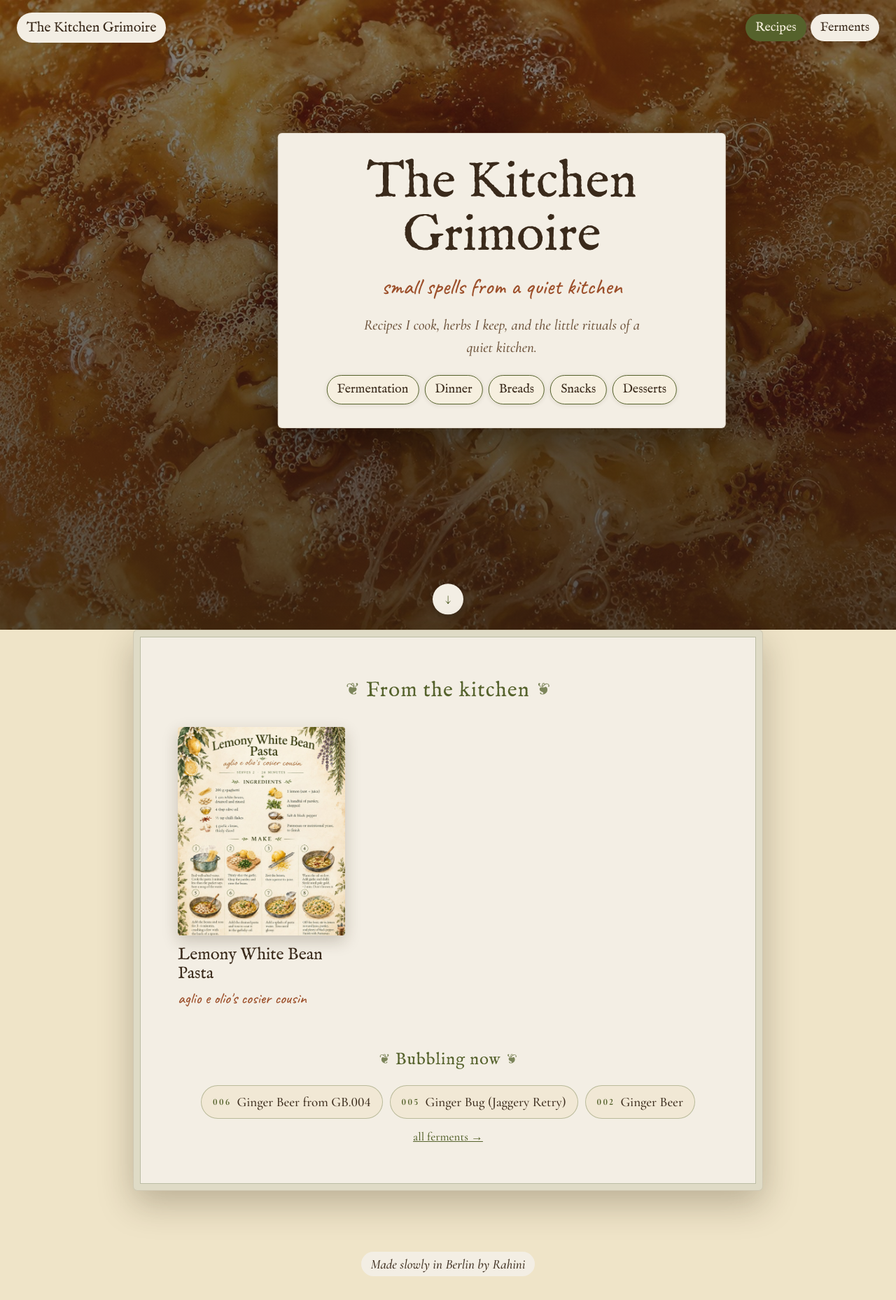
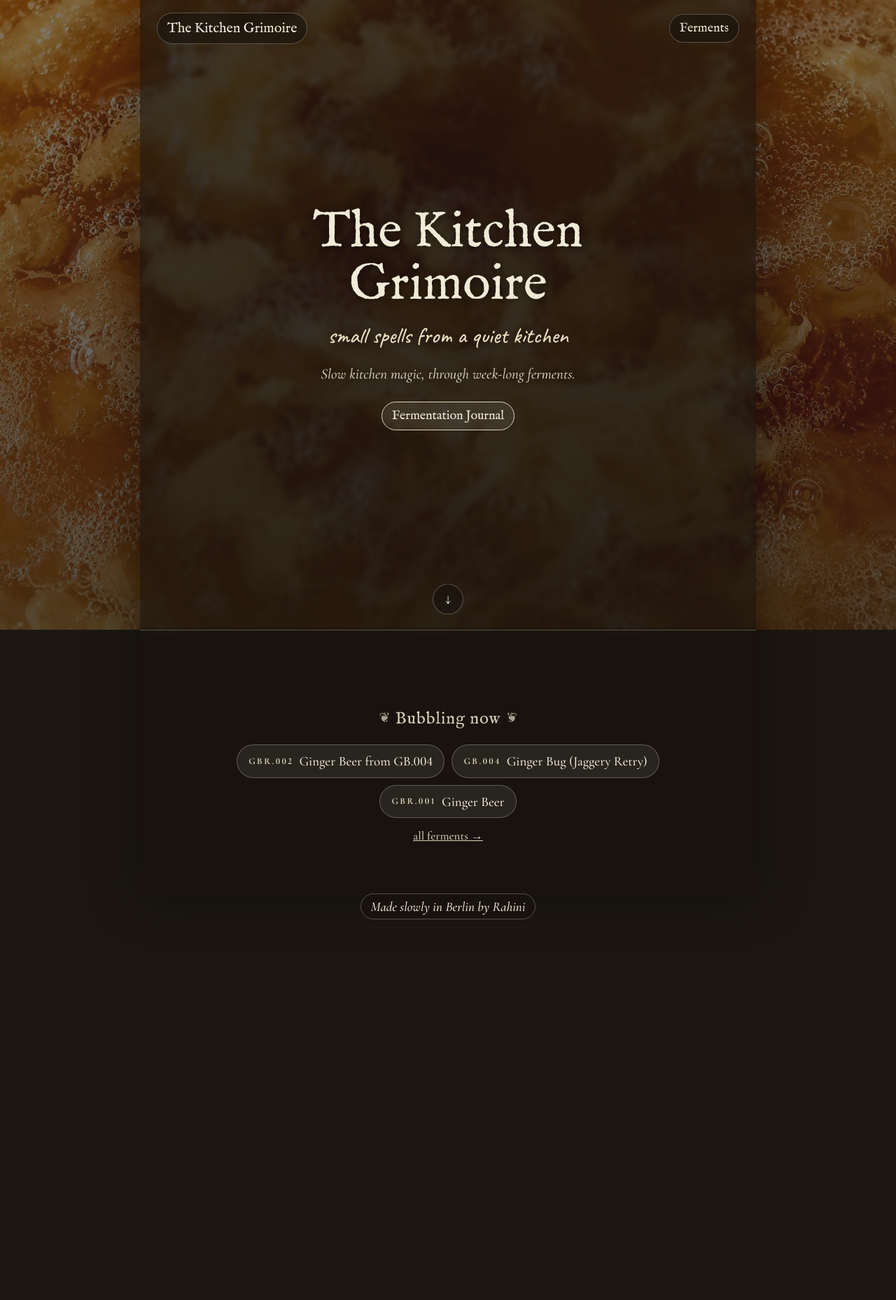
Before and after one commit to rahinic/kitchen-grimoire, a Jekyll site: the page built from index.html, in a window 1280 px wide. Shown: the whole page at 70% size. Built offline with Jekyll 4.4.1, drawn with Linux system fonts in a browser that asks for light colours; after the commit the page ends 1346 px from its top, so only the background shows below that.

Commit message:
Fermentation-focused redesign: centre band, eggshell text, remove recipes and categories
Co-Authored-By: Claude Sonnet 5.5 <noreply@anthropic.com>
Claude-Session: https://claude.ai/code/session_01H22Q5C29pPMNdP5H9kNhAe

```diff
--- a/_layouts/default.html
+++ b/_layouts/default.html
@@ -24,7 +24,6 @@
   <header class="topbar">
     <a class="brand" href="{{ '/' | relative_url }}">{{ site.title }}</a>
     <nav class="topnav" aria-label="Sections">
-      <a href="{{ '/' | relative_url }}"{% unless page.url contains '/ferments/' %} class="on"{% endunless %}>Recipes</a>
       <a href="{{ '/ferments/' | relative_url }}"{% if page.url contains '/ferments/' %} class="on"{% endif %}>Ferments</a>
     </nav>
   </header>
--- a/assets/css/style.css
+++ b/assets/css/style.css
@@ -7,8 +7,9 @@
 @font-face{font-family:"Hand";font-weight:500;src:url(../fonts/caveat-latin-500-normal.woff2) format("woff2");font-display:swap}
 
 :root{
-  --ink:#3a2a1b; --soft:#6b5139; --olive:#55622c; --rust:#9c4f2a;
-  --paper:#f7f0de; --paper-2:#efe4c8; --card:#F3EEE4; --line:rgba(85,98,44,.35);
+  --ink:#F0EAD6; --soft:#D3CCB5; --olive:#D9D2B8; --rust:#EBDDBF;
+  --paper:#231C14; --paper-2:#1c1712; --line:rgba(240,234,214,.28);
+  --band:rgba(24,19,14,.62); --pill:rgba(24,19,14,.62);
   --serif:"Corm",Georgia,serif; --title:"Fell",Georgia,serif; --hand:"Hand","Bradley Hand",cursive;
 }
 *{box-sizing:border-box}
@@ -16,6 +17,10 @@ html{scroll-behavior:smooth}
 body{margin:0;font-variant-numeric:lining-nums;background:var(--paper-2);color:var(--ink);font-family:var(--serif);font-weight:500;font-size:19px;line-height:1.55;-webkit-font-smoothing:antialiased}
 a{color:var(--olive)}
 img{max-width:100%;display:block}
+
+/* ---------- the centre band: a semi-opaque shaded column over the photo ---------- */
+main{max-width:880px;margin:0 auto;min-height:100vh;background:var(--band);-webkit-backdrop-filter:blur(3px);backdrop-filter:blur(3px);box-shadow:0 0 70px rgba(0,0,0,.4)}
+@media (max-width:920px){main{background:rgba(24,19,14,.26);box-shadow:none}}
 
 /* ---------- the scene: the photo stays behind everything, under a dark overlay ---------- */
 .scene{position:fixed;inset:0;z-index:-1;background-color:#1c1712;
@@ -25,15 +30,12 @@ img{max-width:100%;display:block}
 @media (min-width:1024px) and (hover:hover) and (pointer:fine){.scene{background-attachment:fixed}}
 
 /* ---------- top bar ---------- */
-.topbar{position:absolute;top:0;left:0;right:0;padding:18px 24px;z-index:5}
-.brand{font-family:var(--title);font-size:20px;color:var(--ink);text-decoration:none;background:var(--card);padding:6px 14px;border-radius:999px;box-shadow:0 1px 6px rgba(60,40,20,.12)}
+.topbar{position:absolute;top:0;left:0;right:0;max-width:880px;margin:0 auto;padding:18px 24px;z-index:5}
+.brand{font-family:var(--title);font-size:20px;color:var(--ink);text-decoration:none;background:var(--pill);border:1px solid var(--line);-webkit-backdrop-filter:blur(4px);backdrop-filter:blur(4px);padding:6px 14px;border-radius:999px}
 
-/* ---------- hero: text sits in the empty parchment of the painting ---------- */
+/* ---------- hero: centred in the band ---------- */
 .hero{min-height:100svh;display:flex;align-items:center;justify-content:center;position:relative;padding:90px 16px 80px}
-.hero-inner{text-align:center;max-width:640px;transform:translate(6vw,-6vh);
-  background:var(--card);padding:clamp(22px,3vw,34px) clamp(20px,4vw,40px);border-radius:6px;
-  box-shadow:0 18px 50px rgba(0,0,0,.35),inset 0 0 0 1px rgba(120,95,60,.15)}
-@media (orientation:portrait){.hero-inner{transform:translate(2vw,-4vh);max-width:78vw}}
+.hero-inner{text-align:center;max-width:640px;text-shadow:0 1px 8px rgba(0,0,0,.45)}
 .kicker{font-family:var(--serif);font-weight:700;font-size:13px;letter-spacing:.32em;text-transform:uppercase;color:var(--olive);margin:0 0 10px}
 .hero h1{font-family:var(--title);font-weight:400;font-size:clamp(40px,6vw,74px);line-height:1.02;margin:0;color:var(--ink)}
 .tagline{font-family:var(--hand);font-size:clamp(24px,2.6vw,32px);color:var(--rust);margin:10px 0 6px}
@@ -43,15 +45,12 @@ img{max-width:100%;display:block}
 @media (max-width:480px){.meta{letter-spacing:.18em;gap:8px}.meta::before,.meta::after{width:22px}}
 .intro{font-style:italic;font-size:21px;color:var(--soft);margin:14px auto 0;max-width:420px}
 .scroll-cue{position:absolute;bottom:22px;left:50%;transform:translateX(-50%);width:44px;height:44px;border-radius:50%;display:grid;place-items:center;text-decoration:none;
-  background:var(--card);color:var(--olive);font-size:20px;box-shadow:0 2px 10px rgba(0,0,0,.3);animation:bob 2.4s ease-in-out infinite}
+  background:var(--pill);border:1px solid var(--line);color:var(--ink);font-size:20px;animation:bob 2.4s ease-in-out infinite}
 @keyframes bob{50%{transform:translate(-50%,6px)}}
 @media (prefers-reduced-motion:reduce){.scroll-cue{animation:none}html{scroll-behavior:auto}}
 
-/* ---------- the parchment sheet that scrolls over the scene ---------- */
-.sheet{position:relative;max-width:900px;margin:0 auto 10vh;padding:clamp(28px,5vw,64px) clamp(16px,5vw,64px);
-  background:var(--card);border-radius:6px;
-  box-shadow:0 18px 50px rgba(50,35,15,.28),inset 0 0 0 1px rgba(120,95,60,.15),inset 0 0 0 10px rgba(247,240,222,.6),inset 0 0 0 11px var(--line)}
-@media (max-width:640px){.sheet{margin:0 10px 8vh}}
+/* ---------- the content that scrolls inside the band ---------- */
+.sheet{position:relative;max-width:900px;margin:0 auto;padding:clamp(28px,5vw,56px) clamp(16px,5vw,48px) clamp(40px,8vh,80px);border-top:1px solid var(--line)}
 
 h2{font-family:var(--title);font-weight:400;font-size:30px;color:var(--olive);text-align:center;margin:0 0 18px;letter-spacing:.04em}
 .sprig{display:inline-block;color:var(--olive);opacity:.75;font-size:.8em;vertical-align:.08em}
@@ -64,10 +63,10 @@ h2{font-family:var(--title);font-weight:400;font-size:30px;color:var(--olive);te
 
 /* leaflet */
 .leaflet{margin:0 auto 48px;max-width:440px;text-align:center}
-.leaflet-tabs{display:inline-flex;gap:4px;margin-bottom:12px;background:rgba(85,98,44,.1);padding:4px;border-radius:999px}
+.leaflet-tabs{display:inline-flex;gap:4px;margin-bottom:12px;background:rgba(240,234,214,.12);padding:4px;border-radius:999px}
 .leaflet-tabs button{font:700 13px var(--serif);letter-spacing:.18em;text-transform:uppercase;border:0;background:none;color:var(--olive);padding:7px 14px;border-radius:999px;cursor:pointer}
 .leaflet-tabs button.on{background:var(--paper);box-shadow:0 1px 4px rgba(60,40,20,.15)}
-.leaflet img{border-radius:4px;box-shadow:0 10px 30px rgba(50,35,15,.25);width:100%;height:auto}
+.leaflet img{border-radius:4px;box-shadow:0 10px 30px rgba(0,0,0,.4);width:100%;height:auto}
 .pin{display:inline-block;margin-top:14px;font-weight:700;font-size:13px;letter-spacing:.2em;text-transform:uppercase;text-decoration:none;color:#fff;background:#b23a2e;padding:9px 18px;border-radius:999px}
 
 /* gather + make */
@@ -79,7 +78,7 @@ h2{font-family:var(--title);font-weight:400;font-size:30px;color:var(--olive);te
 .checklist input{appearance:none;flex:none;width:20px;height:20px;margin-top:4px;border:1.5px solid var(--olive);border-radius:50%;display:grid;place-items:center;cursor:pointer;background:transparent}
 .checklist input:checked{background:var(--olive)}
 .checklist input:checked::after{content:"✓";color:var(--paper);font-size:13px;line-height:1}
-.checklist input:checked+span{text-decoration:line-through;text-decoration-color:rgba(85,98,44,.6);opacity:.55}
+.checklist input:checked+span{text-decoration:line-through;text-decoration-color:rgba(240,234,214,.6);opacity:.55}
 .steps{list-style:none;counter-reset:s;margin:0;padding:0}
 .steps li{counter-increment:s;position:relative;padding:0 0 18px 50px;cursor:pointer;transition:opacity .2s}
 .steps li::before{content:counter(s);position:absolute;left:0;top:-1px;width:32px;height:32px;border-radius:50%;border:1.5px solid var(--olive);color:var(--olive);font-family:var(--title);font-size:18px;display:grid;place-items:center;background:var(--paper)}
@@ -107,7 +106,7 @@ h2{font-family:var(--title);font-weight:400;font-size:30px;color:var(--olive);te
 .shelf-title{margin-bottom:28px}
 .grid{list-style:none;margin:0;padding:0;display:grid;grid-template-columns:repeat(auto-fill,minmax(230px,1fr));gap:28px}
 .card a{display:block;text-decoration:none;color:inherit}
-.thumb{aspect-ratio:4/5;overflow:hidden;border-radius:4px;box-shadow:0 8px 22px rgba(50,35,15,.22);transition:transform .25s}
+.thumb{aspect-ratio:4/5;overflow:hidden;border-radius:4px;box-shadow:0 8px 22px rgba(0,0,0,.4);transition:transform .25s}
 .thumb img{width:100%;height:100%;object-fit:cover;object-position:top}
 .card a:hover .thumb{transform:translateY(-4px) rotate(-.6deg)}
 .card h3{font-family:var(--title);font-weight:400;font-size:24px;line-height:1.15;margin:14px 0 4px;color:var(--ink)}
@@ -115,24 +114,24 @@ h2{font-family:var(--title);font-weight:400;font-size:30px;color:var(--olive);te
 
 /* footer */
 .foot{text-align:center;padding:0 16px 36px;font-style:italic;color:var(--ink)}
-.foot span{background:var(--card);padding:6px 14px;border-radius:999px}
+.foot span{background:var(--pill);border:1px solid var(--line);-webkit-backdrop-filter:blur(4px);backdrop-filter:blur(4px);padding:6px 14px;border-radius:999px}
 
 /* ---------- navigation ---------- */
 .topbar{display:flex;align-items:center;justify-content:space-between;flex-wrap:wrap;gap:8px 12px}
 .topnav{display:flex;gap:6px}
-.topnav a{font-family:var(--title);font-size:18px;color:var(--ink);text-decoration:none;background:var(--card);padding:6px 14px;border-radius:999px;box-shadow:0 1px 6px rgba(60,40,20,.12)}
+.topnav a{font-family:var(--title);font-size:18px;color:var(--ink);text-decoration:none;background:var(--pill);border:1px solid var(--line);-webkit-backdrop-filter:blur(4px);backdrop-filter:blur(4px);padding:6px 14px;border-radius:999px}
 .topnav a:hover,.topnav a.on{background:var(--olive);color:var(--paper)}
 @media (max-width:480px){.topbar{padding:14px 12px}.brand{font-size:16px;padding:5px 11px}.topnav a{font-size:16px;padding:5px 11px}}
 
 /* ---------- fermentation journal ---------- */
-.badge{display:inline-block;font:700 12px var(--serif);letter-spacing:.2em;text-transform:uppercase;padding:3px 12px;border-radius:999px;border:1.5px solid var(--olive);color:var(--olive);background:rgba(247,240,222,.85);text-shadow:none}
+.badge{display:inline-block;font:700 12px var(--serif);letter-spacing:.2em;text-transform:uppercase;padding:3px 12px;border-radius:999px;border:1.5px solid var(--olive);color:var(--olive);background:transparent;text-shadow:none}
 .badge.s-bubbling,.badge.s-in-use{background:var(--olive);color:var(--paper)}
 .badge.s-carbonating{border-color:var(--rust);color:var(--rust)}
 .badge.s-finished,.badge.s-retired,.badge.s-discarded{border-color:var(--soft);color:var(--soft)}
 .status-line{margin:10px 0 0}
 .hero .meta.no-day .dot,.hero .meta.no-day .daycount{display:none}
 
-.setup{max-width:620px;margin:0 auto 44px;padding:20px 26px;background:rgba(239,228,200,.55);border:1px dashed var(--line);border-radius:6px}
+.setup{max-width:620px;margin:0 auto 44px;padding:20px 26px;background:rgba(240,234,214,.06);border:1px dashed var(--line);border-radius:6px}
 .setup h2{font-size:26px}
 .setup dl{margin:0}
 .setup dl>div{display:grid;grid-template-columns:120px 1fr;gap:12px;padding:7px 0;border-bottom:1px dashed var(--line)}
@@ -150,7 +149,7 @@ h2{font-family:var(--title);font-weight:400;font-size:30px;color:var(--olive);te
 .timeline p{margin:0;padding-top:6px}
 
 .notes{display:grid;grid-template-columns:repeat(auto-fit,minmax(240px,1fr));gap:20px;max-width:700px;margin:0 auto 36px}
-.note-block{padding:16px 22px;border-radius:6px;border:1px solid var(--line);background:rgba(239,228,200,.45)}
+.note-block{padding:16px 22px;border-radius:6px;border:1px solid var(--line);background:rgba(240,234,214,.06)}
 .note-block h3{font-family:var(--title);font-weight:400;font-size:24px;margin:0 0 6px;color:var(--olive)}
 .note-block.troubles h3{color:var(--rust)}
 .note-block p{margin:0}
@@ -158,7 +157,7 @@ h2{font-family:var(--title);font-weight:400;font-size:30px;color:var(--olive);te
 .gallery{display:grid;grid-template-columns:repeat(auto-fill,minmax(min(300px,100%),1fr));gap:14px;max-width:700px;margin:0 auto 36px}
 .gallery figure{margin:0}
 .gallery a{display:block}
-.gallery img{width:100%;aspect-ratio:3/4;object-fit:cover;border-radius:4px;box-shadow:0 6px 16px rgba(50,35,15,.2)}
+.gallery img{width:100%;aspect-ratio:3/4;object-fit:cover;border-radius:4px;box-shadow:0 6px 16px rgba(0,0,0,.4)}
 .gallery figcaption{font-size:15px;font-style:italic;color:var(--soft);margin-top:4px}
 
 .disclaimer{text-align:center;font-style:italic;font-size:14px;color:var(--soft);margin:30px 0 0}
@@ -179,14 +178,14 @@ h2{font-family:var(--title);font-weight:400;font-size:30px;color:var(--olive);te
 .bubbling-strip{margin-top:52px;text-align:center}
 .bubbling-strip h2{font-size:24px}
 .bubbling-strip ul{list-style:none;margin:0 0 10px;padding:0;display:flex;flex-wrap:wrap;gap:10px;justify-content:center}
-.bubbling-strip li a{display:inline-flex;gap:8px;align-items:center;text-decoration:none;color:var(--ink);padding:8px 16px;border:1px solid var(--line);border-radius:999px;background:rgba(239,228,200,.55)}
+.bubbling-strip li a{display:inline-flex;gap:8px;align-items:center;text-decoration:none;color:var(--ink);padding:8px 16px;border:1px solid var(--line);border-radius:999px;background:rgba(240,234,214,.08)}
 .bubbling-strip li a:hover{border-color:var(--olive)}
 .bubbling-strip .no{font-weight:700;font-size:13px;letter-spacing:.18em;color:var(--olive)}
 .bubbling-strip .all{font-size:17px}
 
 /* ---------- home: browse buttons ---------- */
 .hero-links{display:flex;flex-wrap:wrap;gap:8px;justify-content:center;margin:22px auto 0;text-shadow:none}
-.hero-links a{font-family:var(--title);font-size:18px;text-decoration:none;color:var(--ink);background:rgba(247,240,222,.88);border:1.5px solid var(--olive);padding:6px 14px;border-radius:999px;box-shadow:0 1px 6px rgba(60,40,20,.12);transition:background .2s,color .2s,transform .2s}
+.hero-links a{font-family:var(--title);font-size:18px;text-decoration:none;color:var(--ink);background:rgba(240,234,214,.08);border:1.5px solid var(--olive);padding:6px 14px;border-radius:999px;transition:background .2s,color .2s,transform .2s}
 .hero-links a:hover,.hero-links a:focus-visible{background:var(--olive);color:var(--paper);transform:translateY(-2px)}
 
 /* ferment codes + verdict */
--- a/breads/index.html
+++ /dev/null
@@ -1,6 +0,0 @@
----
-layout: category
-title: "Breads"
-tagline: "flour, water and patience"
-category: breads
----
--- a/desserts/index.html
+++ /dev/null
@@ -1,6 +0,0 @@
----
-layout: category
-title: "Desserts"
-tagline: "something sweet to finish"
-category: desserts
----
--- a/dinner/index.html
+++ /dev/null
@@ -1,6 +0,0 @@
----
-layout: category
-title: "Dinner"
-tagline: "cosy plates for the evening"
-category: dinner
----
--- a/index.html
+++ b/index.html
@@ -1,47 +1,31 @@
 ---
 layout: default
 ---
+{% include ferments-split.html %}
 <section class="hero">
   <div class="hero-inner">
     <h1>{{ site.title }}</h1>
     <p class="tagline">{{ site.tagline }}</p>
-    <p class="intro">Recipes I cook, herbs I keep, and the little rituals of a quiet kitchen.</p>
-    <nav class="hero-links" aria-label="Browse the grimoire">
-      <a href="{{ '/ferments/' | relative_url }}">Fermentation</a>
-      <a href="{{ '/dinner/' | relative_url }}">Dinner</a>
-      <a href="{{ '/breads/' | relative_url }}">Breads</a>
-      <a href="{{ '/snacks/' | relative_url }}">Snacks</a>
-      <a href="{{ '/desserts/' | relative_url }}">Desserts</a>
+    <p class="intro">Slow kitchen magic, through week-long ferments.</p>
+    <nav class="hero-links" aria-label="Enter the journal">
+      <a href="{{ '/ferments/' | relative_url }}">Fermentation Journal</a>
     </nav>
   </div>
-  <a class="scroll-cue" href="#recipes" aria-label="Scroll to recipes">↓</a>
+  <a class="scroll-cue" href="#bubbling" aria-label="Scroll to what is bubbling">↓</a>
 </section>
 
-<section class="sheet" id="recipes">
-  <h2 class="shelf-title"><span class="sprig">❦</span> From the kitchen <span class="sprig flip">❦</span></h2>
-  <ul class="grid">
-    {% assign recipes = site.recipes | sort: "date" | reverse %}
-    {% for r in recipes %}
-    <li class="card">
-      <a href="{{ r.url | relative_url }}">
-        <div class="thumb"><img src="{{ r.leaflet | relative_url }}" alt="" loading="lazy"></div>
-        <h3>{{ r.title }}</h3>
-        <p>{{ r.tagline }}</p>
-      </a>
-    </li>
-    {% endfor %}
-  </ul>
-
-  {% include ferments-split.html %}
-  {% if active_ferments.size > 0 %}
+<section class="sheet" id="bubbling">
   <div class="bubbling-strip">
     <h2><span class="sprig">❦</span> Bubbling now <span class="sprig flip">❦</span></h2>
+    {% if active_ferments.size > 0 %}
     <ul>
       {% for f in active_ferments %}
-      <li><a href="{{ f.url | relative_url }}"><span class="no">{{ f.batch }}</span> {{ f.title }}</a></li>
+      <li><a href="{{ f.url | relative_url }}"><span class="no">{{ f.code | default: f.batch }}</span> {{ f.title }}</a></li>
       {% endfor %}
     </ul>
+    {% else %}
+    <p class="empty-shelf">Nothing bubbling right now.</p>
+    {% endif %}
     <a class="all" href="{{ '/ferments/' | relative_url }}">all ferments →</a>
   </div>
-  {% endif %}
 </section>
--- a/snacks/index.html
+++ /dev/null
@@ -1,6 +0,0 @@
----
-layout: category
-title: "Snacks"
-tagline: "small bites between meals"
-category: snacks
----
```
Also changed, not shown: _layouts/category.html (deleted, +0 -35 lines), _recipes/lemony-white-bean-pasta.md (deleted, +0 -35 lines), assets/recipes/lemony-white-bean-pasta/illustrated.jpg (deleted), assets/recipes/lemony-white-bean-pasta/plain.jpg (deleted).
